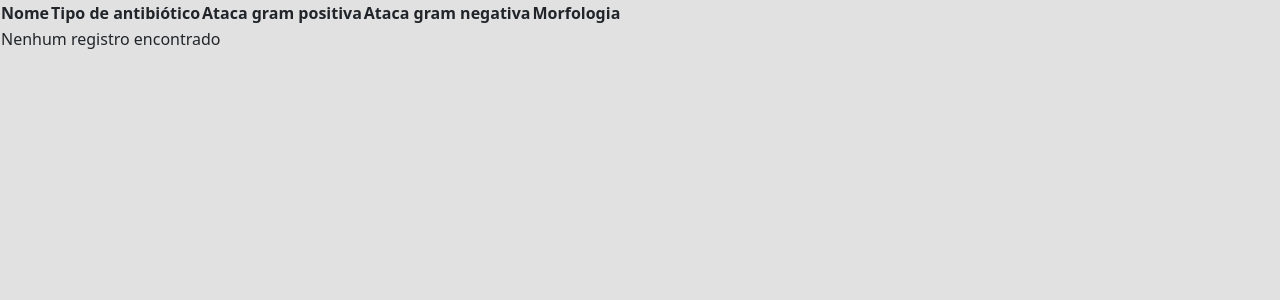
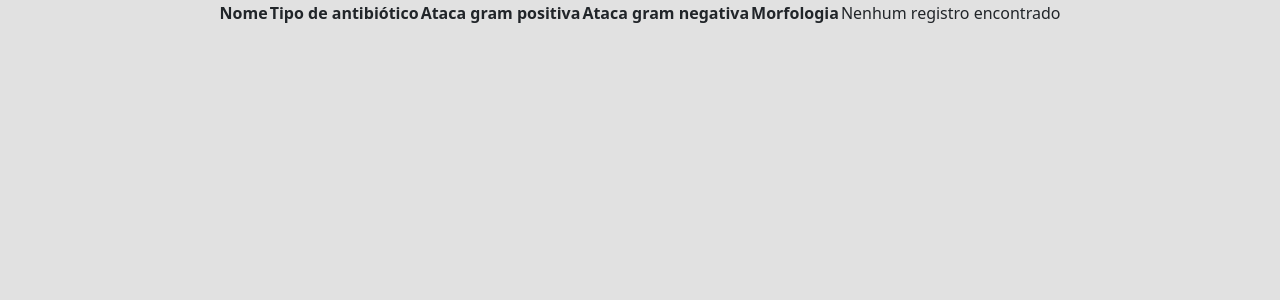
Before and after one commit to arthurbaccan/ATBSearch, a PHP site: page /tabela-principal.php in a window 1280 px wide. Shown: the part 116-416 px from the top of the page. Run offline with PHP 8.4, Linux system fonts and the light colour scheme; data that the repository does not hold is empty.

Commit message:
Update tabela-principal.php

```diff
--- a/HTML/tabela-principal.php
+++ b/HTML/tabela-principal.php
@@ -84,7 +84,7 @@
 
 
       <!--Tabela principal-->
-      <table>
+      <table class="table-default">
           <thead>
             <tr>
                 <th>Nome</th>
```
